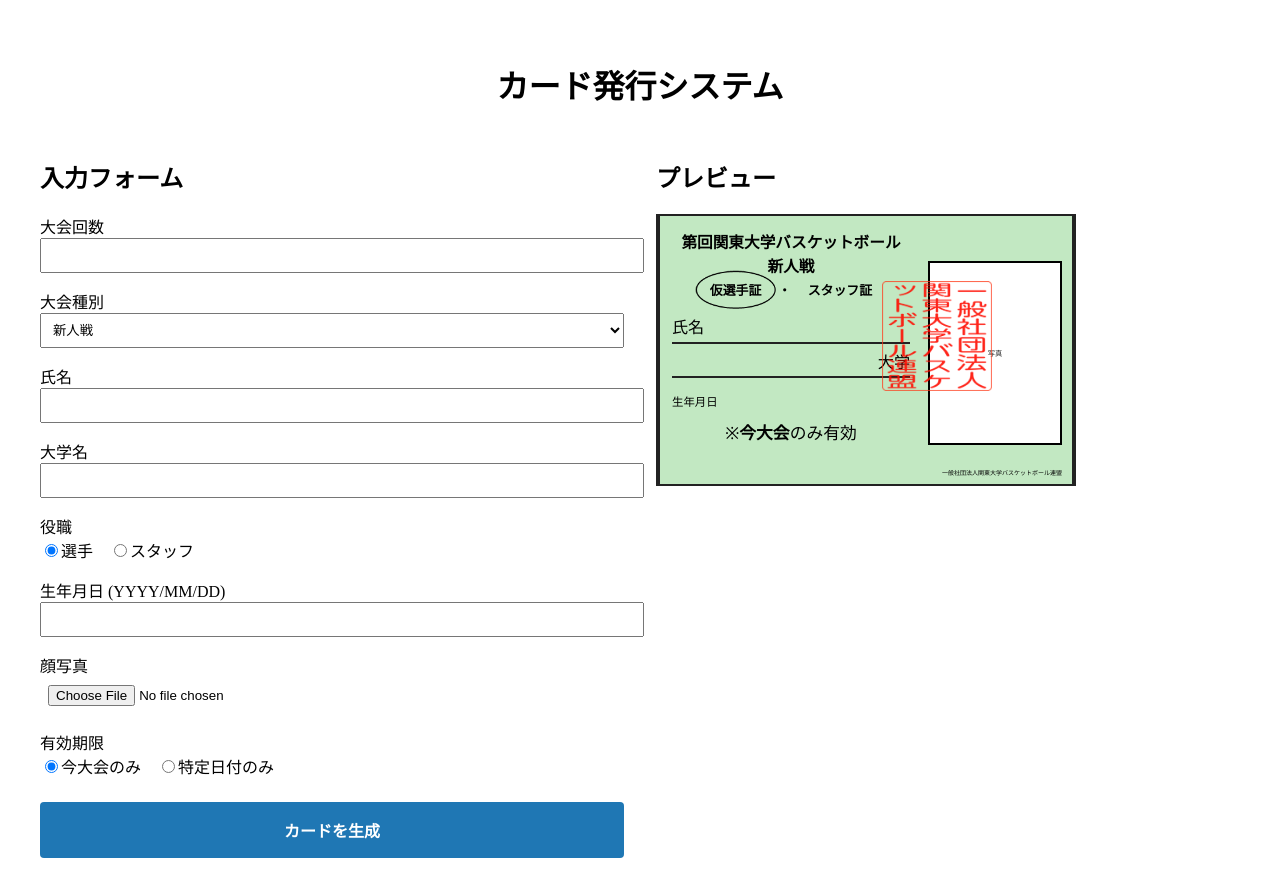
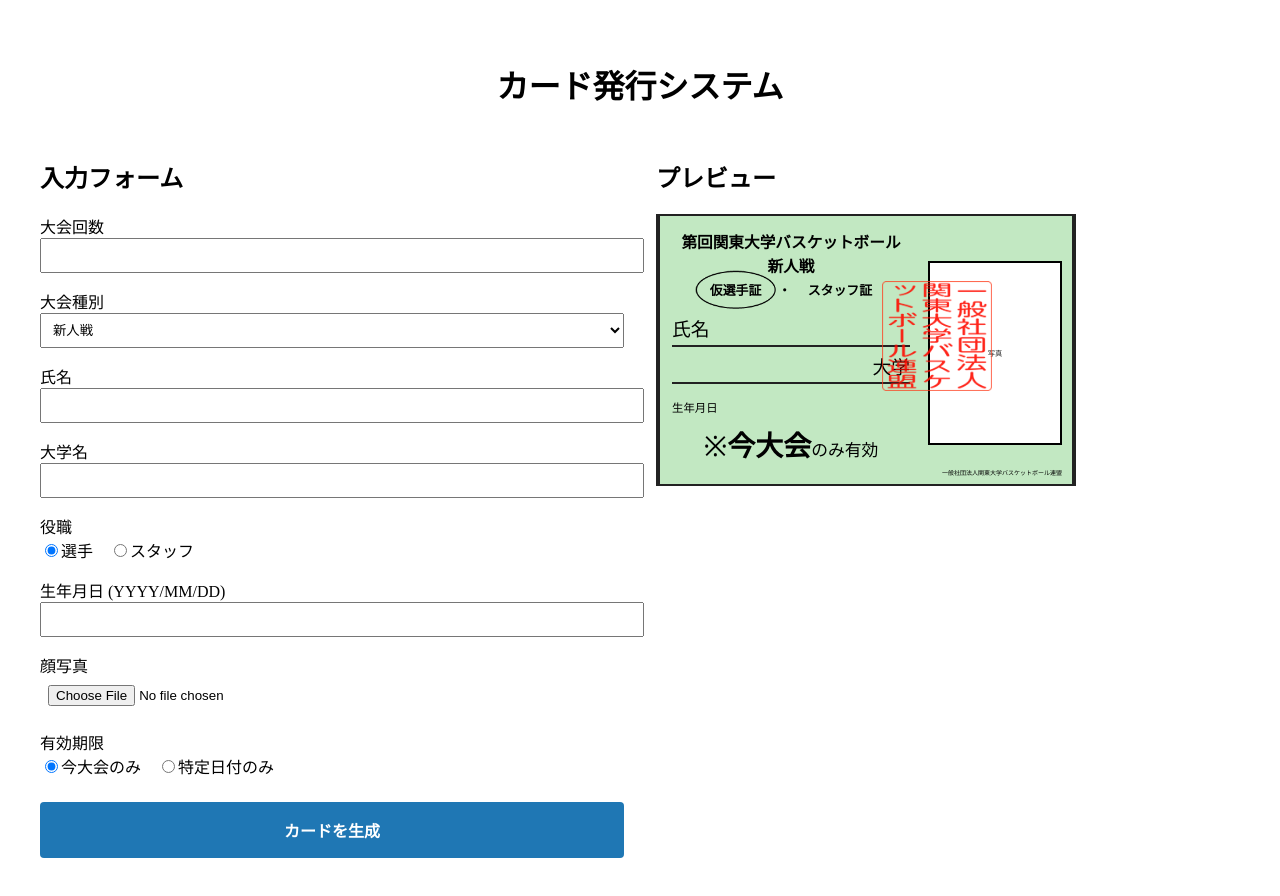
Before and after one commit to sapnap680/eaeaeaax, a Next.js app in the folder kne/: page / in a window 1280 px wide. Built offline with nearby package versions, Linux system fonts and the light colour scheme.

Commit message:
Add files via upload

```diff
--- a/kne/pages/index.js
+++ b/kne/pages/index.js
@@ -383,13 +383,13 @@ export default function Home() {
                      whiteSpace: 'nowrap',
                      overflow: 'visible'
                    }}>
-                     <span style={{ whiteSpace: 'nowrap', fontSize: '1.2em' }}>氏名</span>
+                     <span style={{ whiteSpace: 'nowrap', fontSize: '1.4em' }}>氏名</span>
                      <span style={{
                        position: 'absolute',
                        left: '50%',
                        transform: 'translateX(-50%)',
                        whiteSpace: 'nowrap',
-                       fontSize: '1.2em'
+                       fontSize: '1.0em'
                      }}>{playerName || ''}</span>
                    </div>
                    <hr style={{ border: 'none', borderBottom: '2px solid #222', margin: '5px 0 0 0' }} />
@@ -407,14 +407,13 @@ export default function Home() {
                    }}>
                      <span style={{
                        position: 'absolute',
-                       left: '0',
-                       right: 'calc(1.2em + 10px)',
+                       left: '50%',
+                       transform: 'translateX(-50%)',
                        whiteSpace: 'nowrap',
-                       fontSize: '1.2em',
-                       textAlign: 'right',
+                       fontSize: '1.0em',
                        overflow: 'visible'
                      }}>{university || ''}</span>
-                     <span style={{ marginLeft: 'auto', whiteSpace: 'nowrap', fontSize: '1.2em' }}>大学</span>
+                     <span style={{ marginLeft: 'auto', whiteSpace: 'nowrap', fontSize: '1.4em' }}>大学</span>
                    </div>
                   <hr style={{ border: 'none', borderBottom: '2px solid #222', margin: '5px 0 0 0' }} />
                 </div>
@@ -451,14 +450,14 @@ export default function Home() {
                 >
                   {validType === '今大会のみ' ? (
                     <>
-                      <span style={{ fontSize: '1.5em' }}>※</span>
-                      <strong style={{ fontSize: '1.5em', fontWeight: 'bold', display: 'inline-block', lineHeight: 1 }}>今大会</strong>
+                      <span style={{ fontSize: '2.5em' }}>※</span>
+                      <strong style={{ fontSize: '2.5em', fontWeight: 'bold', display: 'inline-block', lineHeight: 1 }}>今大会</strong>
                       <span style={{ fontSize: '1.5em' }}>のみ有効</span>
                     </>
                   ) : (
                     <>
-                      <span style={{ fontSize: '1.5em' }}>※</span>
-                      <strong style={{ fontSize: '1.5em', fontWeight: 'bold', display: 'inline-block', lineHeight: 1 }}>{validDateOnly}</strong>
+                      <span style={{ fontSize: '2.5em' }}>※</span>
+                      <strong style={{ fontSize: '2.5em', fontWeight: 'bold', display: 'inline-block', lineHeight: 1 }}>{validDateOnly}</strong>
                       <span style={{ fontSize: '1.5em' }}>のみ有効</span>
                     </>
                   )}
```
Also changed, not shown: kne/package.json (line endings or trailing spaces).
